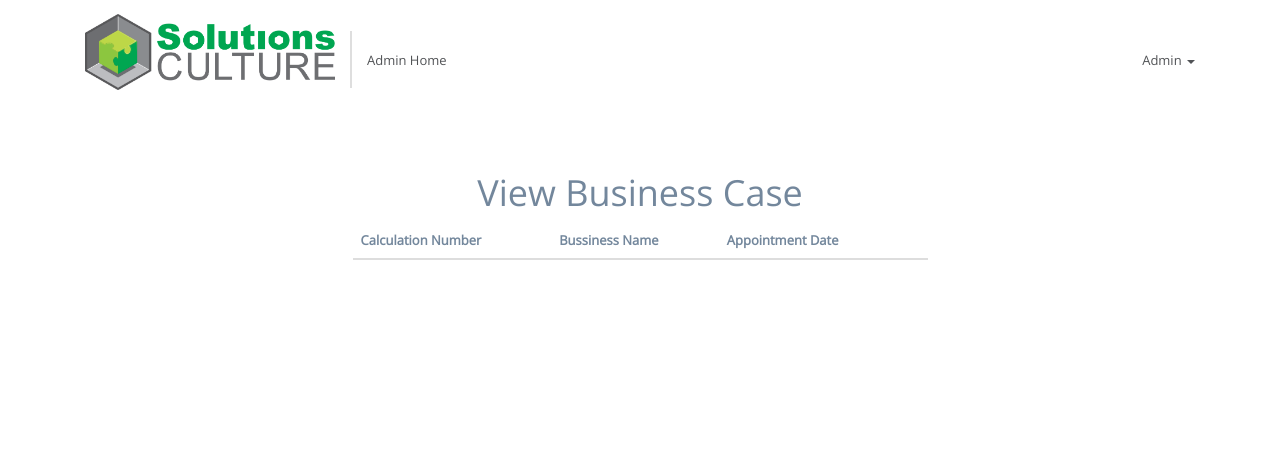
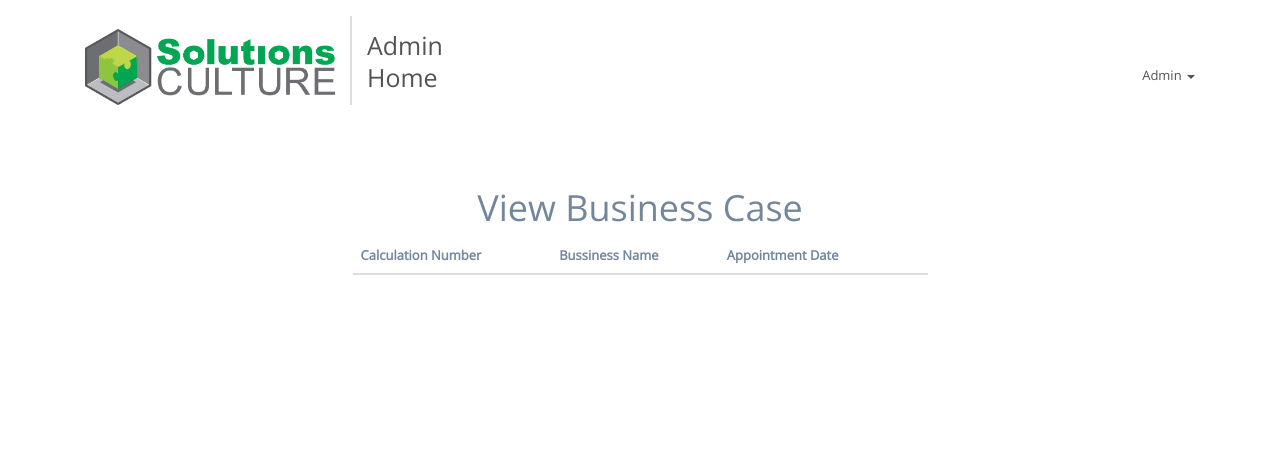
Before and after one commit to ManoharSah/ICT342, a PHP site: page /admin/home.php in a window 1280 px wide. Shown: the top 474 px of the page. Run offline with PHP 8.4, Linux system fonts and the light colour scheme; the visitor is signed in with stand-in values (Sample User, id 1); data comes from the database, SQL or seed files in the repository; lists and menus that the app fills with data are empty.

Commit message:
Admin home link modified

```diff
--- a/admin/css/style.css
+++ b/admin/css/style.css
@@ -52,10 +52,7 @@
 .view-table td:first-child{
   font-weight: bolder;
 }
-li.admin_dropdown{
-  margin-top: 30px !important;
-  float: right;
-}
+
 footer.footer{
 
       position: fixed;
--- a/admin/header.php
+++ b/admin/header.php
@@ -16,7 +16,7 @@
     <link href="vendors/nprogress/nprogress.css" rel="stylesheet">
 	<link href="https://fonts.googleapis.com/css?family=Open+Sans" rel="stylesheet">
 	<link rel="stylesheet" type="text/css" href="css/custom.css">
-	<link rel="stylesheet" type="text/css" href="css/style.css">
+	<link rel="stylesheet" type="text/css" href="../css/style.css">
 </head>
 <body>
 
@@ -35,7 +35,7 @@
 	          <ul class="nav navbar-nav" style="width: 100%">
 	            <li><a href="http://www.solutionsculture.com/" target="_blank"><img src="images/logo.png" alt="logo" class="img-responsive" style="width:250px"></a></li>
 	            <li>
-	            	<a class="business_case" href="index.php">Admin Home</a>
+	            	<a class="business_case" href="index.php">Admin <br>Home</a>
 	            </li>
 	            <li class="dropdown admin_dropdown">
 		          <a id="drop4" role="button" data-toggle="dropdown" href="#">Admin <b class="caret"></b></a>
--- a/admin/home.php
+++ b/admin/home.php
@@ -18,6 +18,8 @@
     WHERE
       cal.temp = 0
       AND cus.temp = 0
+    ORDER BY
+      cal.datetime DESC
   ";
 
   $results = $db->query($sql);
--- a/css/style.css
+++ b/css/style.css
@@ -89,3 +89,8 @@
     border-collapse: collapse;
   }
 }
+
+li.admin_dropdown{
+  margin-top: 30px !important;
+  float: right;
+}
--- a/finish.php
+++ b/finish.php
@@ -38,14 +38,14 @@
 mail($to, $subject, $message, $headers);
 
 // send to admin
-$to      = 'admin@exampl.com';
+$admin_email = 'admin@exampl.com';
 $subject = 'New Business Case';
 $message = "New Business Case registed with reference number is ".get_calculation_id($calculation['calculation_id']);
 $headers = 'From: webmaster@example.com' . "\r\n" .
     'Reply-To: webmaster@example.com' . "\r\n" .
     'X-Mailer: PHP/' . phpversion();
 
-mail($to, $subject, $message, $headers);
+mail($admin_email, $subject, $message, $headers);
 
 ?>
 <main>
```
